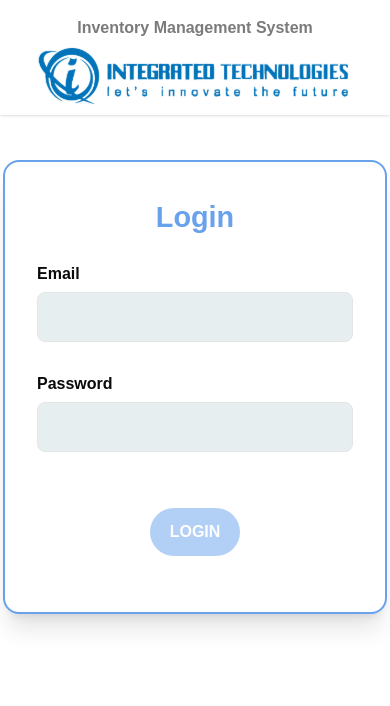
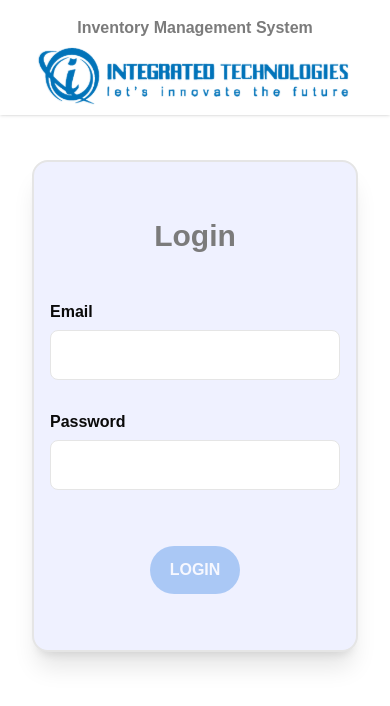
Before and after one commit to alayianwebforeveryone/itech_inventory, a Next.js app: page / in a window 390 px wide. Shown: the top 706 px of the page. Built offline with nearby package versions, Linux system fonts and the light colour scheme; no server answers.

Commit message:
improve responsive

```diff
--- a/src/app/components/Delete Modal/DeleteModal.tsx
+++ b/src/app/components/Delete Modal/DeleteModal.tsx
@@ -68,7 +68,7 @@ const DeleteModal: React.FC<DeleteModalProps> = ({ isVisible, close, compId }) =
             id='container'
             className="fixed inset-0 z-30 bg-black/25 flex justify-center items-center">
 
-            <div className="   hideScrollbar bg-[#EBE2F5] w-[80%] sm:w-[60%] md:w-[40%] mt-14 lg:w-[30%] h-[33%] pb-8 rounded-xl overflow-y-scroll hideScrollbar">
+            <div className="   hideScrollbar bg-[#EBE2F5] w-[80%] md:w-[50%] xl:w-[40%] mt-14  h-[35%] pb-8 rounded-xl overflow-y-scroll hideScrollbar">
                 {/* header */}
                 <div className="flex leading-none items-center sticky top-0 bg-[#60B0F4] left-0 box-border justify-between w-full overflow-hidden z-50 border-b-2 py-3">
                     <div className="flex justify-start mx-6 py-3 w-full items-baseline">
--- a/src/app/components/Export/index.tsx
+++ b/src/app/components/Export/index.tsx
@@ -112,7 +112,7 @@ const ExportComponents: React.FC = () => {
         <div className="    flex h-screen   flex-col justify-center items-center   rounded-xl ">
 
             <div className='bgColor  w-[80%] sm:w-[60%] md:w-[50%] lg:w-[40%] xl:w-[35%] rounded-xl  py-8 sm:px-8 border-2 hover:border-black  shadow-xl '>
-                <h2 className="text-3xl px-8  text-center text-[#7B7B7B] font-extrabold my-12 ">Export Inventory</h2>
+                <h2 className="text-xl px-2  sm:text-3xl   text-center text-[#7B7B7B] font-extrabold my-12 ">Export Inventory</h2>
                 <Formik
                     initialValues={initialValues}
                     validationSchema={validationSchema}
--- a/src/app/components/Login/index.tsx
+++ b/src/app/components/Login/index.tsx
@@ -7,6 +7,7 @@ import React, { useState } from "react";
 import authService from "@/app/appwrite/auth";
 import {login as loginAction} from "../../redux/slices/authSlice"
 import { useDispatch } from "react-redux";
+import { toast } from "react-toastify";
 interface LoginFormValues {
   email: string;
   password: string;
@@ -38,18 +39,21 @@ const Login: React.FC = () => {
       if (session) {
         const userData = await authService.getCurrentUser();
         dispatch(loginAction(userData))
+        toast.success("Login Successfully!")
         localStorage.setItem("user", JSON.stringify(userData));
+
         router.push("/");
       }
     } catch (error:any) {
       setError(error.message);
+      toast.warn(error.message)
     }
   };
 
 
   return (
     <>
-      <div className="pt-40">
+      <div className="pt-40 bg-white px-8 sm:px-0  ">
         <Formik
           initialValues={{
             email: "",
@@ -62,8 +66,8 @@ const Login: React.FC = () => {
           }}
         >
           {({ isValid, dirty }) => (
-            <div className="max-w-sm sm:max-w-md lg:max-w-lg shadow-xl border-2 mx-auto flex flex-col text-center py-10 px-4 sm:px-6 bg-white border-[#68a1ec] rounded-2xl">
-              <h1 className="font-bold text-[1.8rem] sm:text-[2rem] leading-[1.875rem] sm:leading-[2.4375rem] text-[#68a1ec]">
+            <div className="max-w-sm sm:max-w-md lg:max-w-lg shadow-xl border-2 mx-auto flex flex-col text-center py-10  sm:px-6  bgColor  rounded-2xl">
+              <h1 className="text-3xl px-8   text-center text-[#7B7B7B] font-extrabold my-4 sm:my-12 ">
                 Login
               </h1>
               {error && <p className="text-red-600">{error}</p>}
@@ -72,7 +76,7 @@ const Login: React.FC = () => {
                 <div className="flex w-full flex-col mb-4">
                   <label
                     htmlFor="email"
-                    className="text-[1rem] sm:text-[1.25rem] leading-[1.25rem] sm:leading-[1.5rem] text-left mb-2 font-bold"
+                    className="text-[1rem]  sm:text-[1.25rem] leading-[1.25rem] sm:leading-[1.5rem] text-left mb-2 font-bold"
                   >
                     Email
                   </label>
@@ -82,7 +86,7 @@ const Login: React.FC = () => {
                         {...field}
                         type="email"
                         required
-                        className="p-3 w-full border rounded-lg bg-[#E7EEF0] focus:outline-none focus:ring-2 focus:ring-blue-500 focus:border-[#68a1ec]"
+                        className="p-3 w-full border rounded-lg bg-white  focus:outline-none focus:ring-2 focus:ring-blue-500 "
                       />
                     )}
                   </Field>
@@ -108,7 +112,7 @@ const Login: React.FC = () => {
                           {...field}
                           type="password"
                           required
-                          className="p-3 w-full border rounded-lg bg-[#E7EEF0] focus:outline-none focus:ring-2 focus:ring-blue-500 focus:border-[#9747FF]"
+                          className="p-3 w-full border rounded-lg bg-white  focus:outline-none focus:ring-2 focus:ring-blue-500 focus:border-[#9747FF]"
                         />
                       </div>
                     )}
--- a/src/app/components/Logout/index.tsx
+++ b/src/app/components/Logout/index.tsx
@@ -6,6 +6,7 @@ import authService from "../../appwrite/auth";
 import { useDispatch } from "react-redux";
 // import { toast } from "../ui/sonner";
 import Link from "next/link";
+import { toast } from "react-toastify";
 
 const Logout = () => {
   const dispatch = useDispatch();
@@ -20,12 +21,14 @@ const Logout = () => {
 
         // Dispatch logout action
         dispatch(logout());
+          toast.success("Logout Successfully");
 
         // Redirect to the home page
         router.push("/");
       })
       .catch((error: any) => {
         console.error("Logout error:", error);
+        toast.warn("There is some Problem in Server. Try again!")
       });
   };
 
@@ -34,9 +37,9 @@ const Logout = () => {
       <div
         className={` flex h-screen   flex-col justify-center items-center   rounded-xl    `}
       >
-        <div className="bgColor  w-[80%] sm:w-[60%] md:w-[50%] lg:w-[40%] xl:w-[35%] rounded-xl  py-8 sm:px-8 border-2 hover:border-black   shadow-xl ">
-          <h2 className="text-3xl px-8  text-center text-[#7B7B7B] font-extrabold my-12 ">Are you sure you want to Log out? </h2>
-          <div className="flex justify-between   xl:px-24" >
+        <div className="bgColor  w-[80%] sm:w-[60%] md:w-[60%] lg:w-[50%] xl:w-[40%] rounded-xl  px-4  py-8 sm:px-8 border-2 hover:border-black   shadow-xl ">
+          <h2 className="text-xl    text-center text-[#7B7B7B] font-semibold md:font-bold md:text-3xl   my-12 ">Are you sure you want to Log out? </h2>
+          <div className="flex justify-between px-8 sm:px-16     xl:px-32" >
             <Link href="/ ">
               <button className="border-2 rounded-lg text-center px-4 py-2   md:px-6  md:py-3 hover:text-white hover:bg-[#68a1ec] border-[#68a1ec] text-[#68a1ec]">
                 No
--- a/src/app/logout/page.tsx
+++ b/src/app/logout/page.tsx
@@ -1,9 +1,20 @@
+"use client"
+import Custom404 from "../not-found";
+import useAuth from "../components/hook/useAuth";
 import Logout from "../components/Logout";
 
-export default function LogoutPage() {
-    return (
-      <div className="">
-         <Logout/>
-      </div>
-    );
-  }
+export default function ThroughHolePage() {
+
+  const {status} = useAuth()
+  return status ? (
+    <div>
+      <Logout />
+    </div>
+  )
+
+  : (
+    <div>
+      <Custom404 />
+    </div>
+  );
+}
--- a/src/app/media.css
+++ b/src/app/media.css
@@ -1,3 +1,12 @@
+input:-internal-autofill-selected {
+  appearance: menulist-button;
+
+
+
+}
+
+
+
 @media (min-width: 400px) and (max-width: 500px) {
   .custom-style {
      height: 500px;
```
